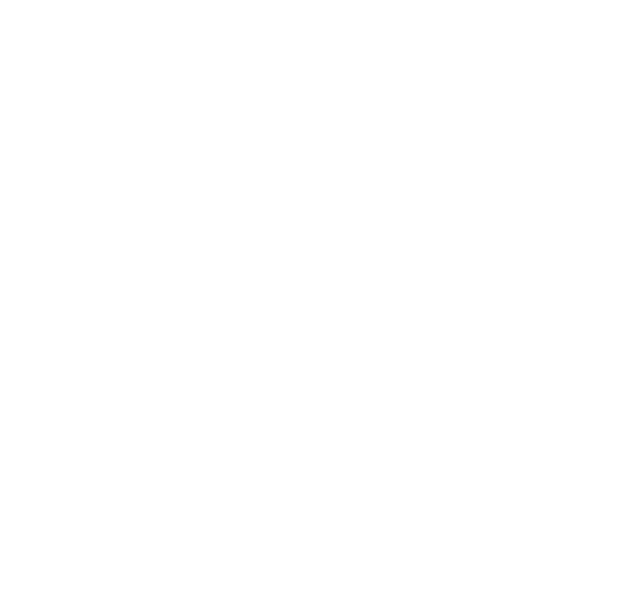
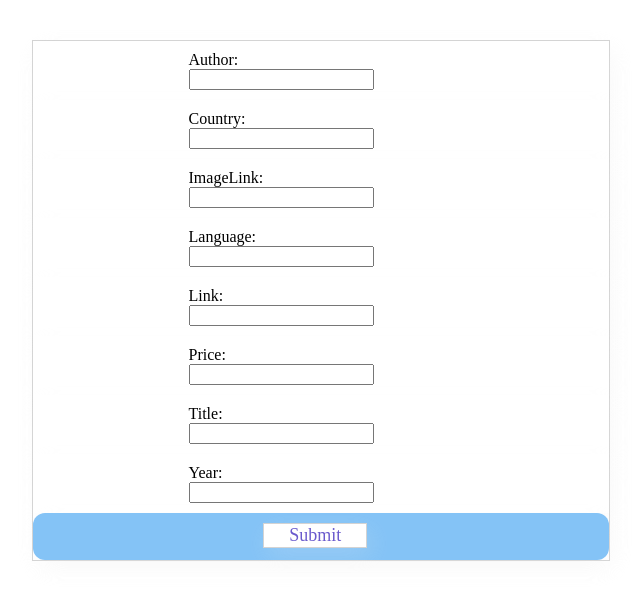
Before and after one commit to rajamaurya/Webpack-React-App, a React (Create React App) app: page /create-book in a window 1280 px wide. Before the commit this address had no page. Shown: the top 600 px of the page, without its empty margins (352-993 px from the left). Built offline with nearby package versions, Linux system fonts and the light colour scheme.

Commit message:
feat: create book UI plus Implementation added

```diff
--- /dev/null
+++ b/src/components/AddBook/AddBook.js
@@ -0,0 +1,16 @@
+import React, { useState } from 'react'
+import { useNavigate } from 'react-router'
+const AddBook = () => {
+  const navigate = useNavigate()
+  const addNewBookHandler = (e) => {
+    e.preventDefault()
+    navigate('/create-book')
+  }
+
+  return (
+    <div className="add-book" onClick={addNewBookHandler}>
+      + Add Book
+    </div>
+  )
+}
+export default AddBook
--- /dev/null
+++ b/src/components/AddBook/CreateBook.js
@@ -0,0 +1,127 @@
+import React, { useContext, useState } from 'react'
+import './form.css'
+import { useLocation } from 'react-router'
+import { BookContextProvider } from '../context/bookContext'
+
+const CreateBook = (props) => {
+  console.log('in createdBoook: ', props.state)
+  const location = useLocation()
+  console.log(location)
+
+  const { updatedBooksList, createBookClicked } =
+    useContext(BookContextProvider)
+
+  const [formData, setFormData] = useState({
+    author: '',
+    country: '',
+    imgLink: '',
+    language: '',
+    link: '',
+    pages: '',
+    title: '',
+    year: '',
+  })
+  const handleChange = (e) => {
+    let { name, value } = e.target
+    console.log(name + ' : ' + value)
+    setFormData((prevFormData) => ({
+      ...prevFormData,
+      [name]: value,
+    }))
+    console.log(formData)
+  }
+  const createBook = (e) => {
+    e.preventDefault()
+    createBookClicked([...updatedBooksList, formData])
+  }
+  return (
+    <form className="book-form" onSubmit={createBook}>
+      <div className="form-item">
+        <label htmlFor="author">Author:</label> <br />
+        <input
+          type="text"
+          id="author"
+          name="author"
+          value={formData.author}
+          onChange={handleChange}
+        />
+      </div>
+
+      <div className="form-item">
+        <label htmlFor="country">Country:</label> <br />
+        <input
+          type="country"
+          id="country"
+          name="country"
+          value={formData.country}
+          onChange={handleChange}
+        />
+      </div>
+
+      <div className="form-item">
+        <label htmlFor="imgLink">ImageLink:</label> <br />
+        <input
+          id="imgLink"
+          name="imgLink"
+          value={formData.imgLink}
+          onChange={handleChange}
+        />
+      </div>
+
+      <div className="form-item">
+        <label htmlFor="language">Language:</label> <br />
+        <input
+          id="language"
+          name="language"
+          value={formData.language}
+          onChange={handleChange}
+        />
+      </div>
+
+      <div className="form-item">
+        <label htmlFor="link">Link:</label> <br />
+        <input
+          id="link"
+          name="link"
+          value={formData.link}
+          onChange={handleChange}
+        />
+      </div>
+
+      <div className="form-item">
+        <label htmlFor="pages">Price:</label> <br />
+        <input
+          id="pages"
+          name="pages"
+          value={formData.pages}
+          onChange={handleChange}
+        />
+      </div>
+
+      <div className="form-item">
+        <label htmlFor="title">Title:</label> <br />
+        <input
+          id="title"
+          name="title"
+          value={formData.title}
+          onChange={handleChange}
+        />
+      </div>
+
+      <div className="form-item">
+        <label htmlFor="year">Year:</label> <br />
+        <input
+          id="year"
+          name="year"
+          value={formData.year}
+          onChange={handleChange}
+        />
+      </div>
+      <div className="form-btn">
+        <button type="submit">Submit</button>
+      </div>
+    </form>
+  )
+}
+
+export default CreateBook
--- /dev/null
+++ b/src/components/AddBook/form.css
@@ -0,0 +1,34 @@
+.book-form {
+  width: 45%;
+  background: white;
+  border: 1px solid lightgray;
+  box-shadow: rgba(238, 239, 240, 0.2) 4px 8px 24px;
+  position: absolute;
+  top: 5%;
+  left: 30%;
+}
+.form-item {
+  padding: 10px;
+  padding-left: 27%;
+  background: white;
+  box-shadow: rgba(238, 239, 240, 0.2) 4px 8px 24px;
+}
+.form-btn {
+  padding-left: 40%;
+  padding-bottom: 12px;
+  padding-top: 10px;
+  border-radius: 12px;
+  background: rgb(132, 195, 246);
+  box-shadow: rgba(238, 239, 240, 0.2) 4px 8px 24px;
+}
+
+.form-btn button {
+  width: 30%;
+  font-size: 18px;
+  cursor: pointer;
+  font-family: 'Times New Roman', Times, serif;
+  background-color: white;
+  color: slateblue;
+  border: 1px solid lightgray;
+  box-shadow: rgba(238, 239, 240, 0.2) 4px 8px 24px;
+}
--- a/src/components/Book/Book.js
+++ b/src/components/Book/Book.js
@@ -22,7 +22,7 @@
               link
             </Link>
           </div>
-          <div className="item">{book.pages}</div>
+          <div className="item">${book.pages}</div>
           <div className="item">{book.title}</div>
           <div className="item">{book.year}</div>
         </div>
--- a/src/components/StoryBooks/StoryBooks.js
+++ b/src/components/StoryBooks/StoryBooks.js
@@ -1,11 +1,16 @@
 import axios from 'axios'
-import React, { useEffect, useState } from 'react'
+import React, { useContext, useEffect, useState } from 'react'
 import './StoryBooks.css'
 import Book from '../Book/Book'
+import AddBook from '../AddBook/AddBook'
+import { BookContextProvider } from '../context/bookContext'
 
 const StoryBooks = () => {
+  const { updatedBooksList } = useContext(BookContextProvider)
+
   const [storyBooks, setStoryBooks] = useState([])
   const [isLoading, setIsLoading] = useState(true)
+
   const URL = 'api-data.json'
   const headers = [
     'Author',
@@ -13,7 +18,7 @@
     'ImageLink',
     'Language',
     'Link',
-    'Pages',
+    'Price',
     'Title',
     'Year',
   ]
@@ -25,7 +30,7 @@
         const books = await axios.get(URL)
         const data = books.data
         setIsLoading(false)
-        setStoryBooks(data)
+        setStoryBooks((prevData) => [...prevData, ...data, ...updatedBooksList])
       }, 2000)
     }
     loadStoryBooks()
@@ -36,9 +41,7 @@
   const sortItemsrHandler = (e) => {
     e.preventDefault()
   }
-  const addNewBookHandler = (e) => {
-    e.preventDefault()
-  }
+
   return (
     <>
       <div className="storyBooksListContainer">
@@ -60,9 +63,7 @@
             Filters
           </div>
 
-          <div className="add-book" onClick={addNewBookHandler}>
-            + Add Book
-          </div>
+          <AddBook />
 
           <select className="sort-items" onChange={sortItemsrHandler}>
             <option selected> Sort by: featured</option>
--- /dev/null
+++ b/src/components/context/bookContext.js
@@ -0,0 +1,27 @@
+import React, { useState, createContext, useEffect } from 'react'
+import { useNavigate } from 'react-router'
+
+export const BookContextProvider = createContext()
+export const Consumer = BookContextProvider.Consumer
+
+const BookContext = ({ children }) => {
+  const [updatedBooksList, setUpdatedBookList] = useState([])
+  const navigate = useNavigate()
+
+  const createBookClicked = (book) => {
+    setUpdatedBookList(book)
+    navigate('/books')
+  }
+  useEffect(() => {}, [updatedBooksList])
+  return (
+    <BookContextProvider.Provider
+      value={{
+        updatedBooksList,
+        createBookClicked,
+      }}
+    >
+      {children}
+    </BookContextProvider.Provider>
+  )
+}
+export default BookContext
--- a/src/index.js
+++ b/src/index.js
@@ -3,13 +3,20 @@
 import App from './components/App'
 import { BrowserRouter, Route, Routes } from 'react-router-dom'
 import StoryBooks from './components/StoryBooks/StoryBooks'
+import CreateBook from './components/AddBook/CreateBook'
+import BookContext, {
+  BookContextProvider,
+} from './components/context/bookContext'
 
 const root = createRoot(document.getElementById('root'))
 root.render(
   <BrowserRouter>
-    <Routes>
-      <Route path="/" element={<App />}></Route>
-      <Route path="/books" element={<StoryBooks />}></Route>
-    </Routes>
+    <BookContext>
+      <Routes>
+        <Route path="/" element={<App />}></Route>
+        <Route path="/books" element={<StoryBooks />}></Route>
+        <Route path="/create-book" element={<CreateBook />}></Route>
+      </Routes>
+    </BookContext>
   </BrowserRouter>
 )
```
